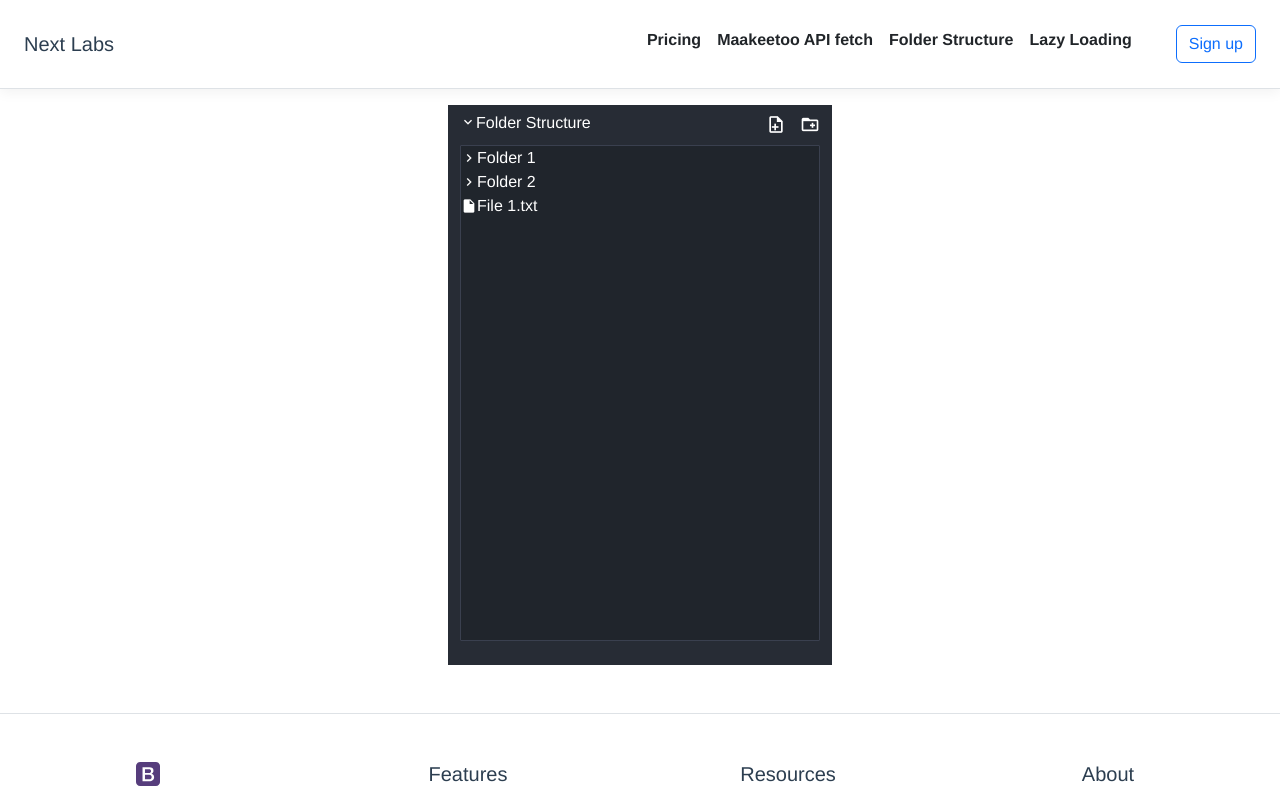
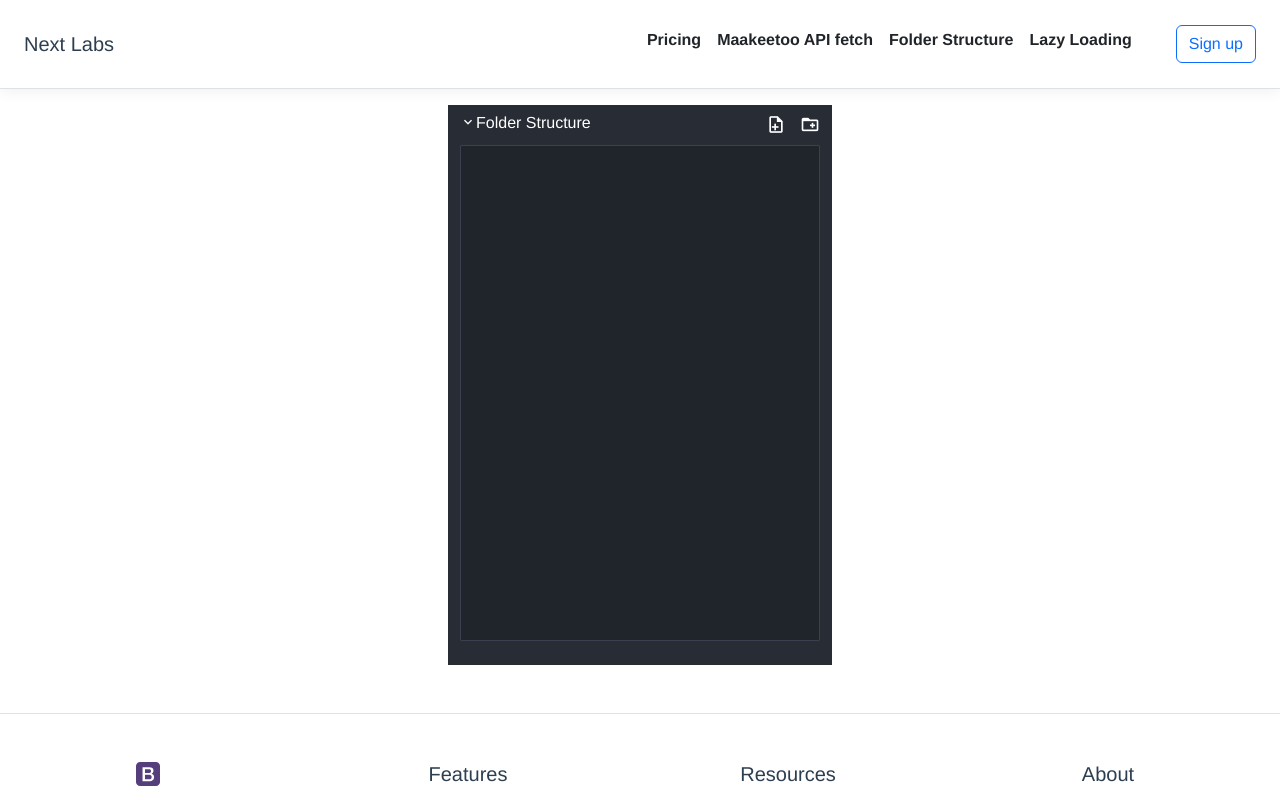
Before and after one commit to iromn/nextlabs-interview, a Vue app: page /#/folderStructure in a window 1280 px wide. Shown: the top 797 px of the page. Built offline with nearby package versions, Linux system fonts and the light colour scheme.

Commit message:
remove static data

```diff
--- a/src/components/FolderStructure.vue
+++ b/src/components/FolderStructure.vue
@@ -47,36 +47,36 @@ export default {
   data() {
     return {
       data: [
-        {
-          name: "Folder 1",
-          type: "folder",
-          subfolder: [
-            {
-              name: "Folder 3",
-              type: "folder",
-              subfolder: [
-                { name: "15523", type: "file", subfolder: [], id: 6 },
-                {
-                  name: "child",
-                  type: "folder",
-                  subfolder: [
-                    { name: "ssss", type: "folder", subfolder: [], id: 8 },
-                  ],
-                  id: 7,
-                },
-              ],
-              id: 4,
-            },
-          ],
-          id: 1,
-        },
-        {
-          name: "Folder 2",
-          type: "folder",
-          subfolder: [{ name: "123", type: "file", subfolder: [], id: 5 }],
-          id: 2,
-        },
-        { name: "File 1.txt", type: "file", subfolder: [], id: 3 },
+        // {
+        //   name: "Folder 1",
+        //   type: "folder",
+        //   subfolder: [
+        //     {
+        //       name: "Folder 3",
+        //       type: "folder",
+        //       subfolder: [
+        //         { name: "15523", type: "file", subfolder: [], id: 6 },
+        //         {
+        //           name: "child",
+        //           type: "folder",
+        //           subfolder: [
+        //             { name: "ssss", type: "folder", subfolder: [], id: 8 },
+        //           ],
+        //           id: 7,
+        //         },
+        //       ],
+        //       id: 4,
+        //     },
+        //   ],
+        //   id: 1,
+        // },
+        // {
+        //   name: "Folder 2",
+        //   type: "folder",
+        //   subfolder: [{ name: "123", type: "file", subfolder: [], id: 5 }],
+        //   id: 2,
+        // },
+        // { name: "File 1.txt", type: "file", subfolder: [], id: 3 },
       ],
       folderName: "",
       fileName: "",
```
